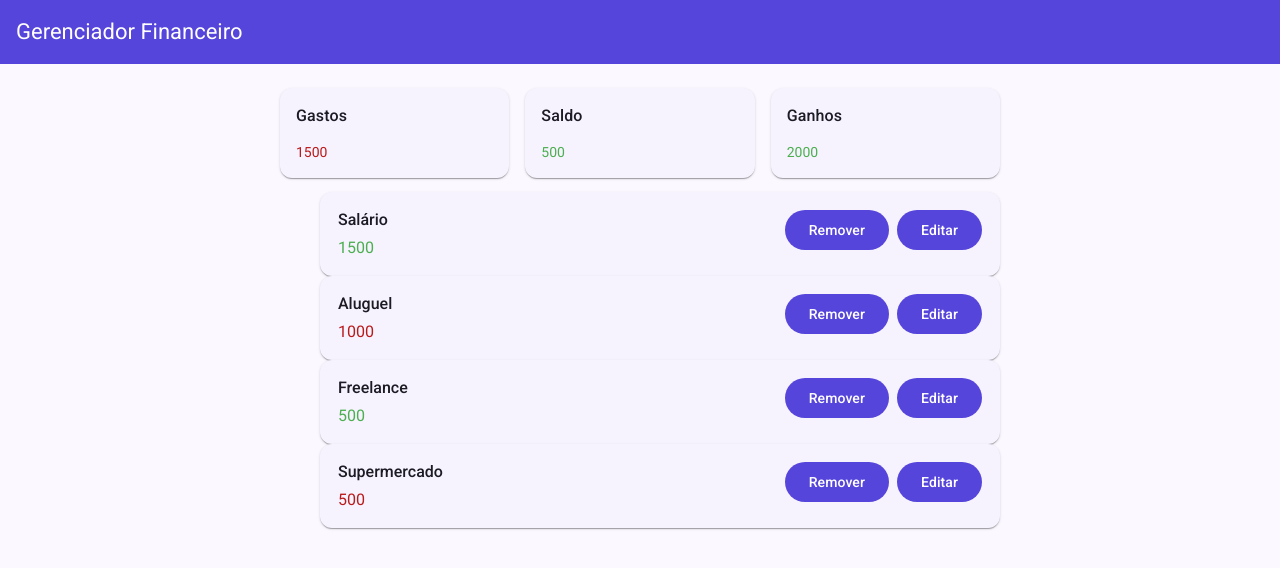
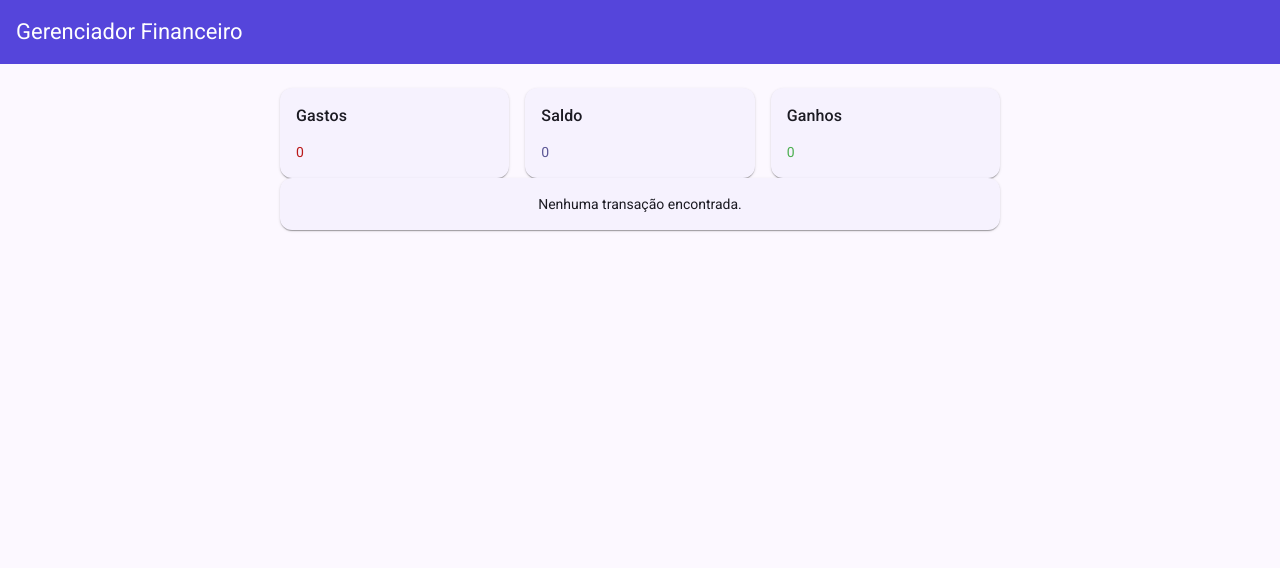
Before and after one commit to Costa-Artur/Angular-Gerenciador-Financeiro, an Angular app: page / in a window 1280 px wide. Shown: the top 568 px of the page. Built offline with nearby package versions, Linux system fonts and the light colour scheme.

Commit message:
Add NoTransactions component to handle empty transaction states

```diff
--- /dev/null
+++ b/src/app/features/home/components/no-transactions/no-transactions.html
@@ -0,0 +1,5 @@
+<mat-card>
+  <mat-card-content class="card__content">
+    Nenhuma transação encontrada.
+  </mat-card-content>
+</mat-card>
--- /dev/null
+++ b/src/app/features/home/components/no-transactions/no-transactions.scss
@@ -0,0 +1,4 @@
+.card__content {
+  display: flex;
+  justify-content: center;
+}
--- /dev/null
+++ b/src/app/features/home/components/no-transactions/no-transactions.ts
@@ -0,0 +1,12 @@
+import { Component } from '@angular/core';
+import { MatCardModule } from "@angular/material/card";
+
+@Component({
+  selector: 'app-no-transactions',
+  imports: [MatCardModule],
+  templateUrl: './no-transactions.html',
+  styleUrl: './no-transactions.scss',
+})
+export class NoTransactions {
+
+}
--- a/src/app/features/home/home.html
+++ b/src/app/features/home/home.html
@@ -1,7 +1,7 @@
 <app-balance [transactions]="transactions()"></app-balance>
 
-<ul>
-  @for (item of transactions(); track $index) {
-    <app-transaction-item [transaction]="item"></app-transaction-item>
-  }
-</ul>
+@for (item of transactions(); track $index) {
+  <app-transaction-item [transaction]="item"></app-transaction-item>
+} @empty {
+  <app-no-transactions/>
+}
--- a/src/app/features/home/home.ts
+++ b/src/app/features/home/home.ts
@@ -3,12 +3,14 @@
 import { TransactionItem } from "./components/transaction-item/transaction-item";
 import { Transaction } from '../../shared/transaction/interfaces/transaction';
 import { TransactionType } from '../../shared/transaction/enums/transaction-type';
+import { NoTransactions } from "./components/no-transactions/no-transactions";
 
 @Component({
   selector: 'app-home',
   imports: [
     Balance,
-    TransactionItem
+    TransactionItem,
+    NoTransactions
 ],
   templateUrl: './home.html',
   styleUrl: './home.scss',
@@ -16,10 +18,10 @@
 export class Home {
 
   transactions = signal<Transaction[]>([
-    { title: 'Salário', value: 1500, type: TransactionType.INCOME },
-    { title: 'Aluguel', value: 1000, type: TransactionType.OUTCOME },
-    { title: 'Freelance', value: 500, type: TransactionType.INCOME },
-    { title: 'Supermercado', value: 500, type: TransactionType.OUTCOME },
+    // { title: 'Salário', value: 1500, type: TransactionType.INCOME },
+    // { title: 'Aluguel', value: 1000, type: TransactionType.OUTCOME },
+    // { title: 'Freelance', value: 500, type: TransactionType.INCOME },
+    // { title: 'Supermercado', value: 500, type: TransactionType.OUTCOME },
   ])
 
 }
```
